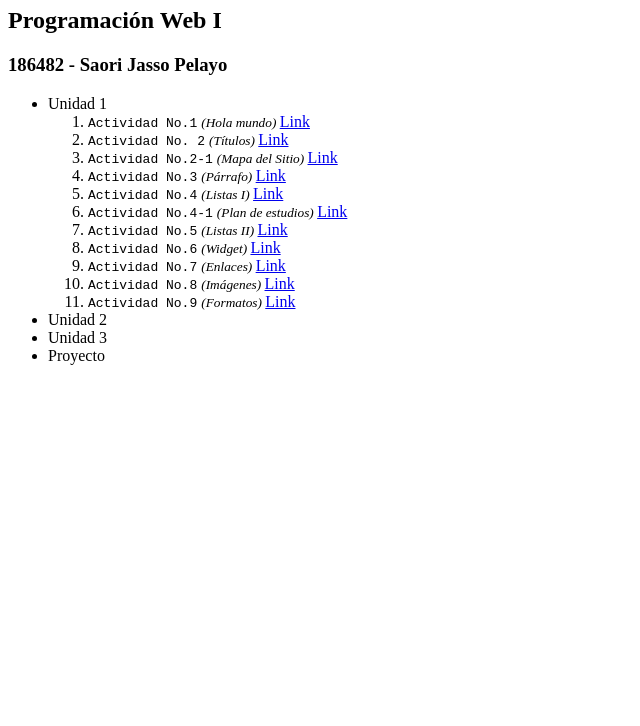
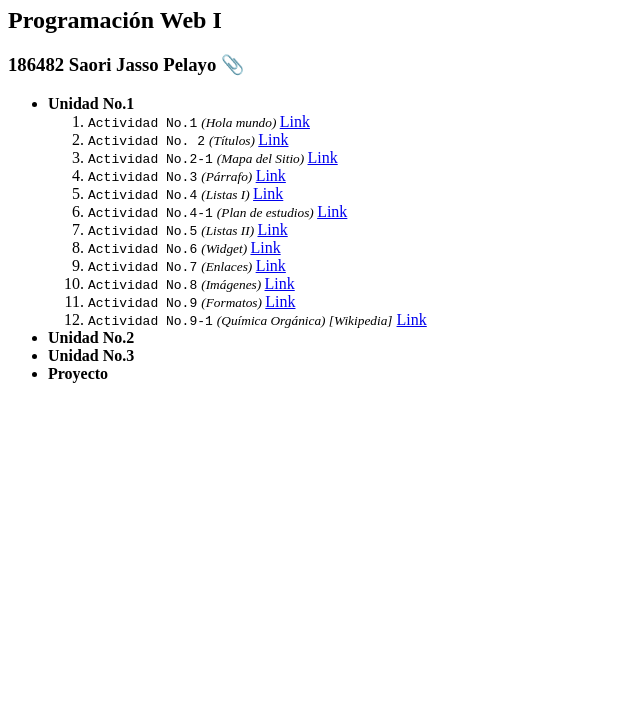
Before and after one commit to saori-jasso/saori-jasso.github.io, a plain HTML site: page index.html in a window 1280 px wide. Shown: the part 74-800 px from the top of the page, without its empty margins (0-640 px from the left). Drawn offline with Linux system fonts and the light colour scheme.

Commit message:
Update index.html

```diff
--- a/index.html
+++ b/index.html
@@ -9,28 +9,29 @@
     <meta name="Descripcion" content="Index">
   </head>
   <body>
-    <h1>Portafolio  💻</h1>
+    <h1>&#128187 Portafolio &#128187</h1>
     <h2>Programación Web I</h2>
-    <h3>186482 - Saori Jasso Pelayo</h3>
+    <h3>186482  Saori Jasso Pelayo &#128206</h3>
 
     <ul>
-      <li>Unidad 1</li>
+      <li><b>Unidad No.1</b></li>
         <ol>
-          <li><code>Actividad No.1</code> <small><var>(Hola mundo) </var></small><a href="Actividad_No1.html">Link</a></li>
-          <li><code>Actividad No. 2</code> <small><var>(Títulos) </var></small><a href="Actividad_No2.html">Link</a></li>
-          <li><code>Actividad No.2-1</code> <small><var>(Mapa del Sitio) </var></small><a href="Actividad_No2-1.html">Link</a></li>
-          <li><code>Actividad No.3</code> <small><var>(Párrafo) </var></small><a href="Actividad_No3.html">Link</a></li>
-          <li><code>Actividad No.4</code> <small><var>(Listas I) </var></small><a href="Actividad_No4.html">Link</a></li>
-          <li><code>Actividad No.4-1</code> <small><var>(Plan de estudios) </var></small><a href="Actividad_No4-1.html">Link</a></li>
-          <li><code>Actividad No.5</code> <small><var>(Listas II) </var></small><a href="Actividad_No5.html">Link</a></li>
-          <li><code>Actividad No.6</code> <small><var>(Widget) </var></small><a href="Actividad_No6.html">Link</a></li>
-          <li><code>Actividad No.7</code> <small><var>(Enlaces) </var></small><a href="Actividad_No7.html">Link</a></li>
-          <li><code>Actividad No.8</code> <small><var>(Imágenes) </var></small><a href="Actividad_No8.html">Link</a></li>
-          <li><code>Actividad No.9</code> <small><var>(Formatos) </var></small><a href="Actividad_No9.html">Link</a></li>
+          <li><code>Actividad No.1</code> <small><i>(Hola mundo) </i></small><a href="Actividad_No1.html" target="_blank">Link</a></li>
+          <li><code>Actividad No. 2</code> <small><i>(Títulos) </i></small><a href="Actividad_No2.html" target="_blank">Link</a></li>
+          <li><code>Actividad No.2-1</code> <small><i>(Mapa del Sitio) </i></small><a href="Actividad_No2-1.html" target="_blank">Link</a></li>
+          <li><code>Actividad No.3</code> <small><i>(Párrafo) </i></small><a href="Actividad_No3.html" target="_blank">Link</a></li>
+          <li><code>Actividad No.4</code> <small><i>(Listas I) </i></small><a href="Actividad_No4.html" target="_blank">Link</a></li>
+          <li><code>Actividad No.4-1</code> <small><i>(Plan de estudios) </i></small><a href="Actividad_No4-1.html" target="_blank">Link</a></li>
+          <li><code>Actividad No.5</code> <small><i>(Listas II) </i></small><a href="Actividad_No5.html" target="_blank">Link</a></li>
+          <li><code>Actividad No.6</code> <small><i>(Widget) </i></small><a href="Actividad_No6.html" target="_blank">Link</a></li>
+          <li><code>Actividad No.7</code> <small><i>(Enlaces) </i></small><a href="Actividad_No7.html" target="_blank">Link</a></li>
+          <li><code>Actividad No.8</code> <small><i>(Imágenes) </i></small><a href="Actividad_No8.html" target="_blank">Link</a></li>
+          <li><code>Actividad No.9</code> <small><i>(Formatos) </i></small><a href="Actividad_No9.html" target="_blank">Link</a></li>
+          <li><code>Actividad No.9-1</code> <small><i>(Química Orgánica) [Wikipedia]</i></small> <a href="Actividad_No9-1.html" target="_blank">Link</a></li>
         </ol>
-      <li>Unidad 2</li>
-      <li>Unidad 3</li>
-      <li>Proyecto</li>
+      <li><b>Unidad No.2</b></li>
+      <li><b>Unidad No.3</b></li>
+      <li><b>Proyecto</b></li>
 
 
 
```
